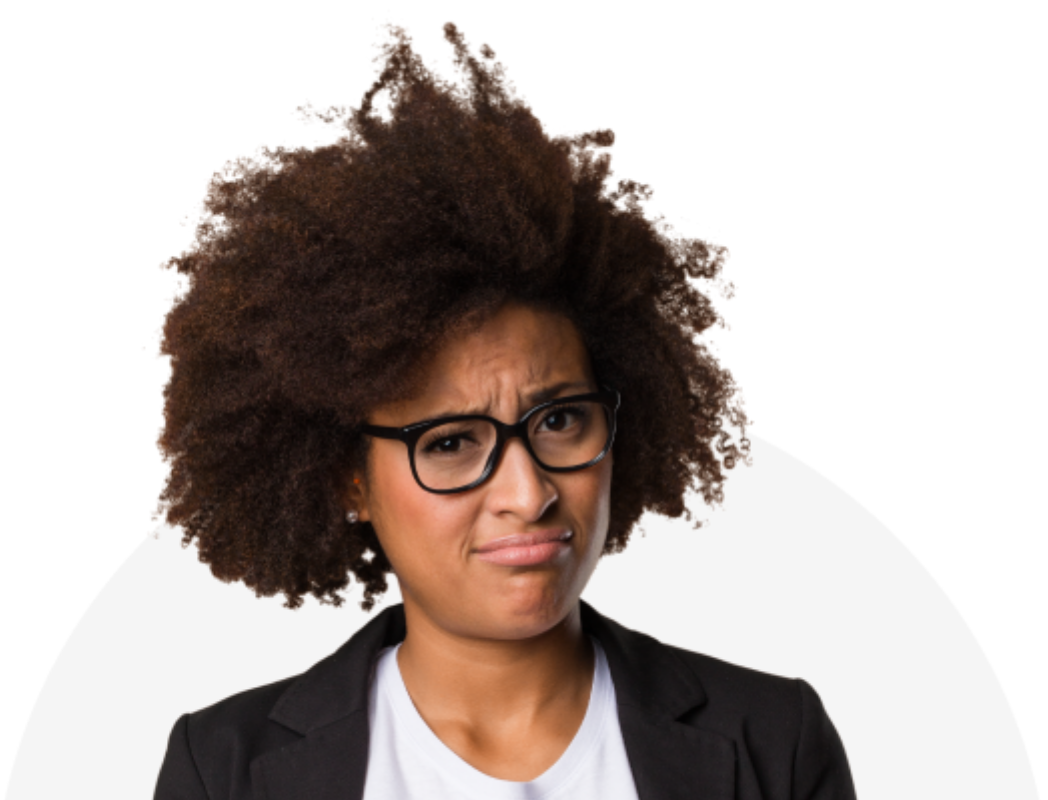
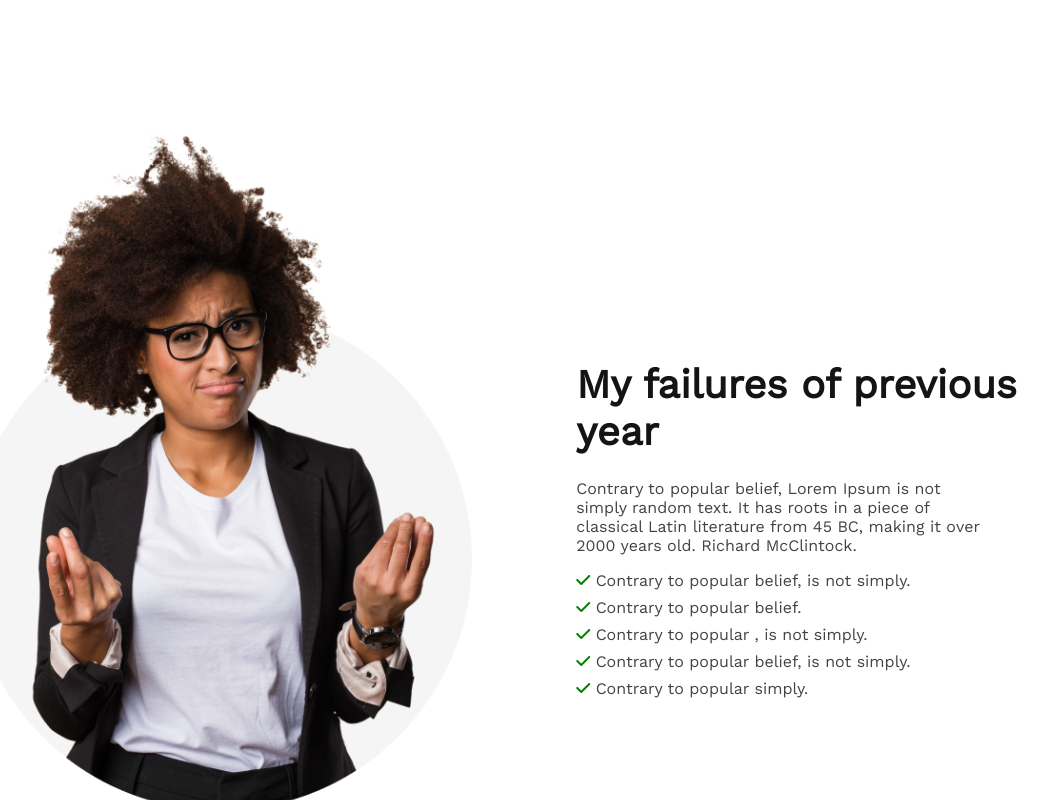
Before and after one commit to RJJubair42/new-year-new-me, a plain HTML site: page index.html in a window 1280 px wide. Shown: the part 660-1460 px from the top of the page, without its empty margins (123-1171 px from the left). Drawn offline with nearby package versions, Linux system fonts and the light colour scheme.

Commit message:
Failure section completed

```diff
--- a/css/style.css
+++ b/css/style.css
@@ -53,6 +53,38 @@ img {
 }
 /* Main Styles */
 main {
-    max-width: 1140px;
-    margin: 0 auto;
-  }
+  max-width: 1140px;
+  margin: 0 auto;
+}
+/* Failure Styles */
+.failure-section {
+  display: flex;
+  justify-content: center;
+  align-items: center;
+  margin-top: 131px;
+}
+.failure-text {
+  margin-left: 87px;
+  margin-top: 130px;
+}
+.failure-title {
+  font-weight: 700;
+  font-size: 40px;
+  color: #151414;
+  margin-bottom: 24px;
+}
+.failure-description {
+  font-weight: 400;
+  font-size: 16px;
+  color: #444343;
+}
+.failure-icon {
+  margin-top: 16px;
+}
+.failure-icon,
+.failure-description {
+  margin-bottom: 8px;
+}
+i {
+  color: #008000;
+}
--- a/index.html
+++ b/index.html
@@ -65,9 +65,34 @@
         <div class="failure-image">
           <img src="./images/person.png" alt="Person" />
         </div>
-        <div class="failue-text">
-          <h3>My failures of previous year</h3>
-          <p></p>
+        <div class="failure-text">
+          <h3 class="failure-title">My failures of previous year</h3>
+          <p class="failure-description">
+            Contrary to popular belief, Lorem Ipsum is not <br />
+            simply random text. It has roots in a piece of <br />
+            classical Latin literature from 45 BC, making it over <br />
+            2000 years old. Richard McClintock.
+          </p>
+          <div class="failure-icon">
+            <p class="failure-description">
+              <i class="fa-solid fa-check"></i> Contrary to popular belief, is
+              not simply.
+            </p>
+            <p class="failure-description">
+              <i class="fa-solid fa-check"></i> Contrary to popular belief.
+            </p>
+            <p class="failure-description">
+              <i class="fa-solid fa-check"></i> Contrary to popular , is not
+              simply.
+            </p>
+            <p class="failure-description">
+              <i class="fa-solid fa-check"></i> Contrary to popular belief, is
+              not simply.
+            </p>
+            <p class="failure-description">
+              <i class="fa-solid fa-check"></i> Contrary to popular simply.
+            </p>
+          </div>
         </div>
       </section>
     </main>
```
